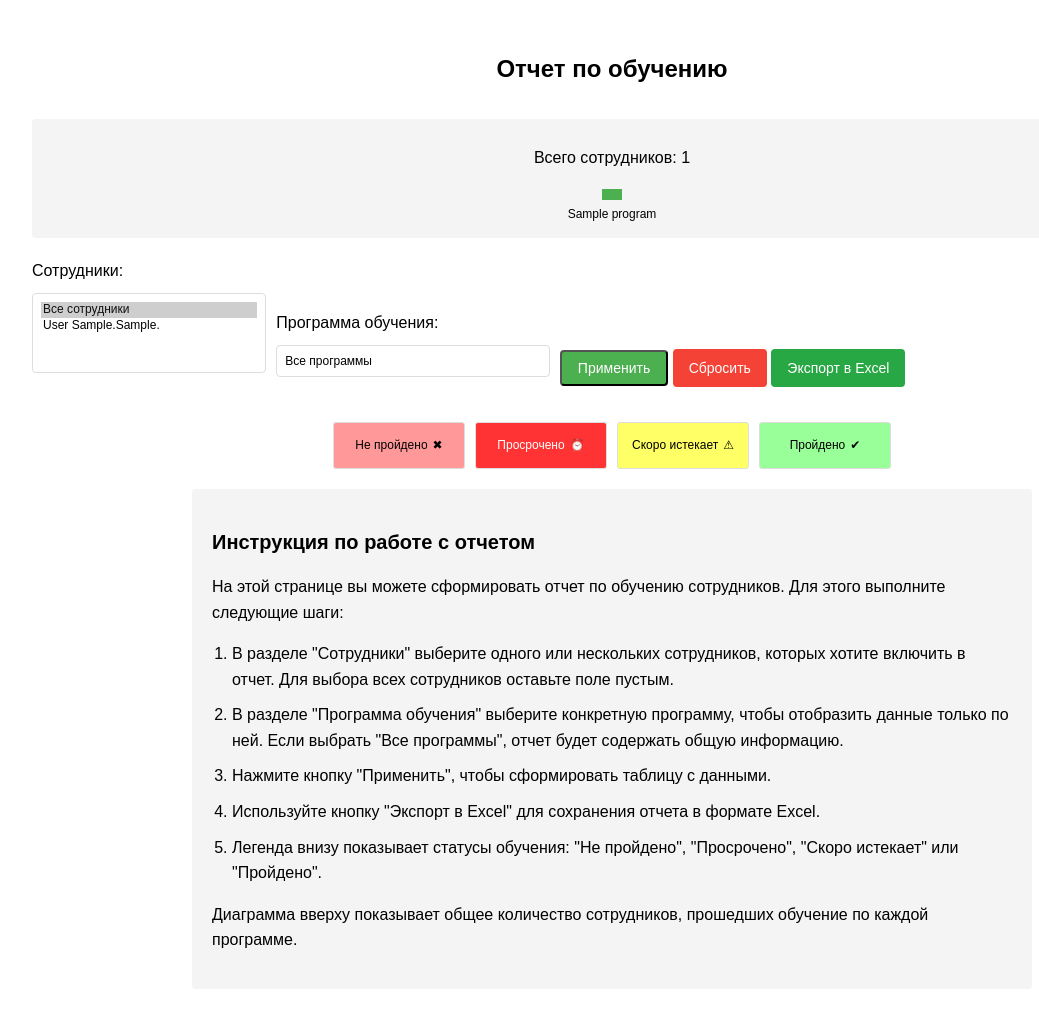
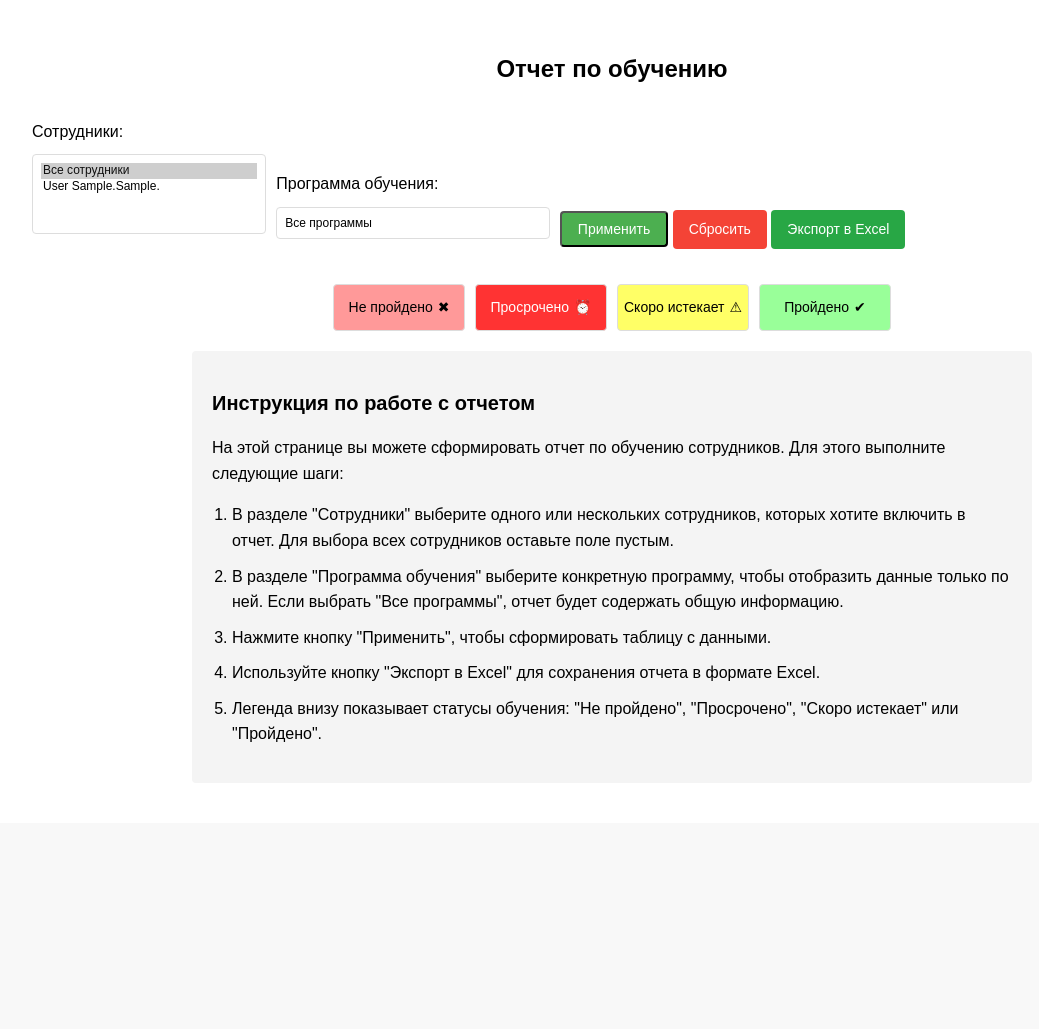
Before and after one commit to evlx87/training_tracker, a Django app: template employees/templates/reports.html in a window 1280 px wide. Shown: the part 59-1088 px from the top of the page, without its empty margins (28-1067 px from the left). After the commit the page ends 801 px from the top, so only its background shows below. Run offline with Django 5.2, Linux system fonts and the light colour scheme; the template is opened without the code that fills it: most values are stand-ins (such as "Sample title", 1, 10 or a date in 2020).

Commit message:
из reports.html удалена диаграмма

```diff
--- a/employees/templates/reports.html
+++ b/employees/templates/reports.html
@@ -5,23 +5,6 @@
 {% endblock %}
 {% block content %}
 <h1>Отчет по обучению</h1>
-
-<!-- Диаграмма с количеством сотрудников, прошедших обучение -->
-<div class="report-summary">
-    <p>Всего сотрудников: {{ total_employees }}</p>
-    <div class="chart-container">
-        <table class="bar-chart">
-            <tr>
-                {% for program, trained_count in trained_counts.items %}
-                <td>
-                    <div class="bar" style="height: {{ trained_count|add:10 }}px;" title="{{ program }}: {{ trained_count }}"></div>
-                    <span>{{ program }}</span>
-                </td>
-                {% endfor %}
-            </tr>
-        </table>
-    </div>
-</div>
 
 <!-- Фильтры -->
 <div class="filters-container">
@@ -117,7 +100,6 @@
             <li>Используйте кнопку "Экспорт в Excel" для сохранения отчета в формате Excel.</li>
             <li>Легенда внизу показывает статусы обучения: "Не пройдено", "Просрочено", "Скоро истекает" или "Пройдено".</li>
         </ol>
-        <p>Диаграмма вверху показывает общее количество сотрудников, прошедших обучение по каждой программе.</p>
     </div>
 {% endif %}
 
--- a/static/css/style.css
+++ b/static/css/style.css
@@ -248,9 +248,9 @@ main {
     text-align: center;
     color: black;
     font-weight: normal;
-    font-size: 12px;
+    font-size: 14px;
     border: 1px solid #ddd;
-    border-radius: 3px;
+    border-radius: 4px;
     padding: 5px;
 }
 
@@ -554,45 +577,3 @@ main {
         font-size: 9px;
     }
 }
-.bar-chart {
-    display: flex;
-    justify-content: center;
-    gap: 20px;
-    margin-top: 10px;
-}
-
-.bar-chart td {
-    text-align: center;
-    vertical-align: bottom;
-}
-
-.bar {
-    width: 20px;
-    background-color: #4CAF50;
-    margin: 0 auto;
-    transition: height 0.3s;
-}
-
-.bar-chart span {
-    display: block;
-    font-size: 12px;
-    margin-top: 5px;
-}
-.instructions {
-    max-width: 800px;
-    margin: 20px auto;
-    padding: 20px;
-    background-color: #f4f4f4;
-    border-radius: 4px;
-    text-align: left;
-}
-.instructions h2 {
-    font-size: 20px;
-    margin-bottom: 15px;
-}
-.instructions ol {
-    padding-left: 20px;
-}
-.instructions li {
-    margin-bottom: 10px;
-}
```
Also changed, not shown: other parts of static/css/style.css (+30 -7 lines).
